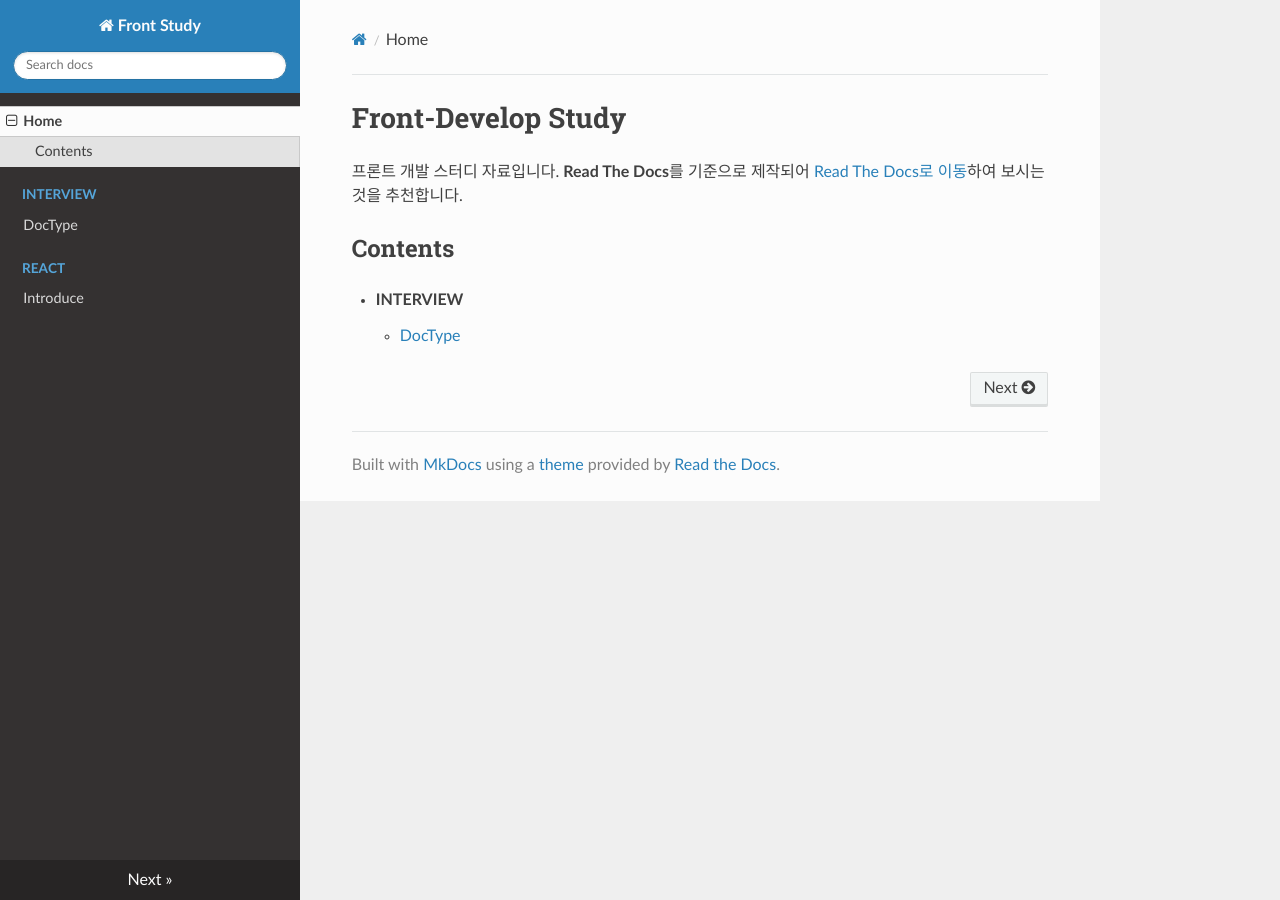
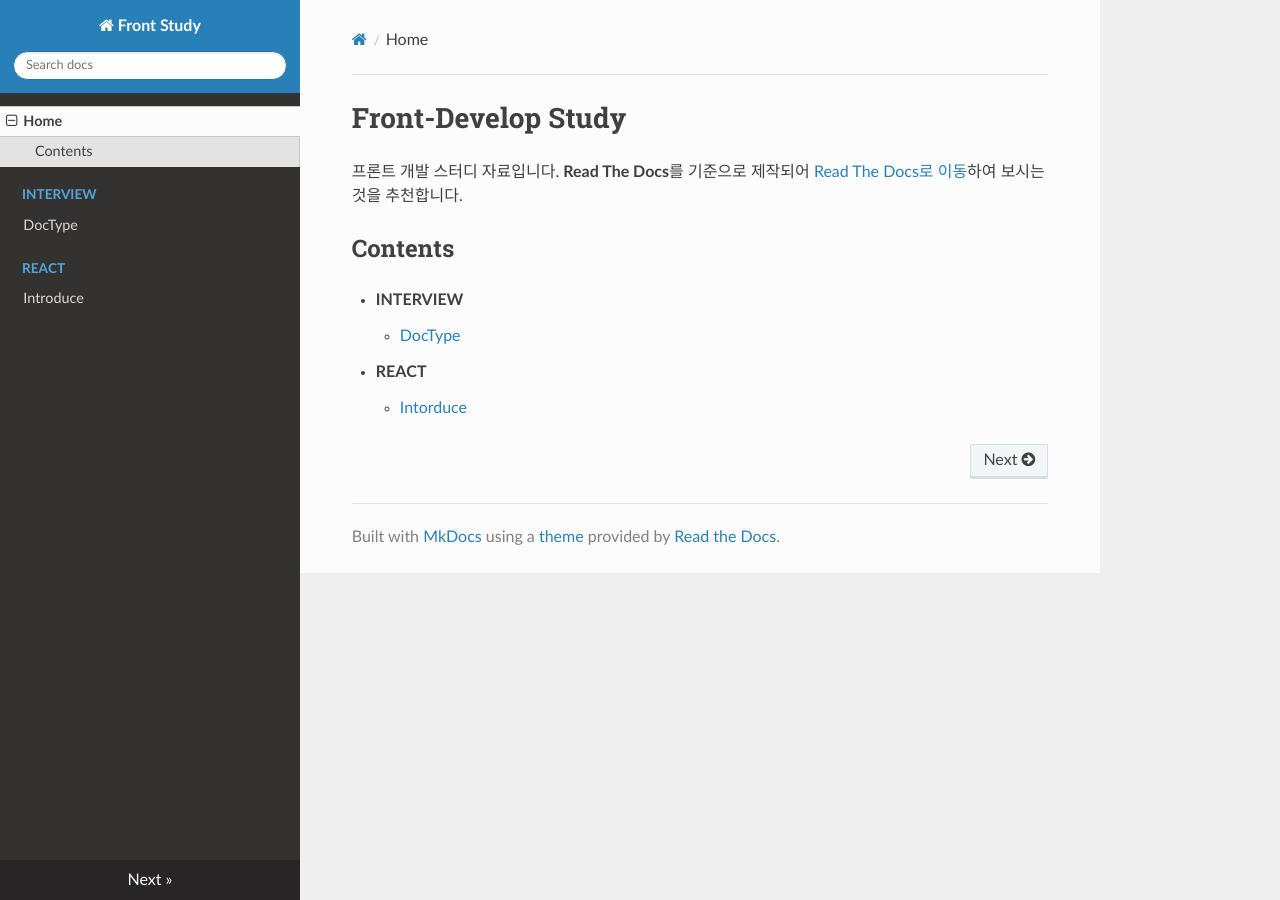
Before and after one commit to hangem422/study, an MkDocs documentation site: the page built from docs/README.md, in a window 1280 px wide. Built offline with MkDocs 1.6.1, drawn with Linux system fonts in a browser that asks for light colours; nearby versions of some CDN libraries; old or Windows-style settings are respelled for this version of MkDocs.

Commit message:
Add react/about.md link in Home.

```diff
--- a/docs/README.md
+++ b/docs/README.md
@@ -6,3 +6,5 @@
 
 - **INTERVIEW**
     - [DocType](./interview/doctype.md)
+- **REACT**
+    - [Intorduce](./react/about.md)
--- a/mkdocs.yml
+++ b/mkdocs.yml
@@ -5,5 +5,5 @@ pages:
   - Home: README.md
   - Interview:
       - "DocType": "interview/doctype.md"
-  - react:
+  - React:
       - "Introduce": "react/about.md"
```
